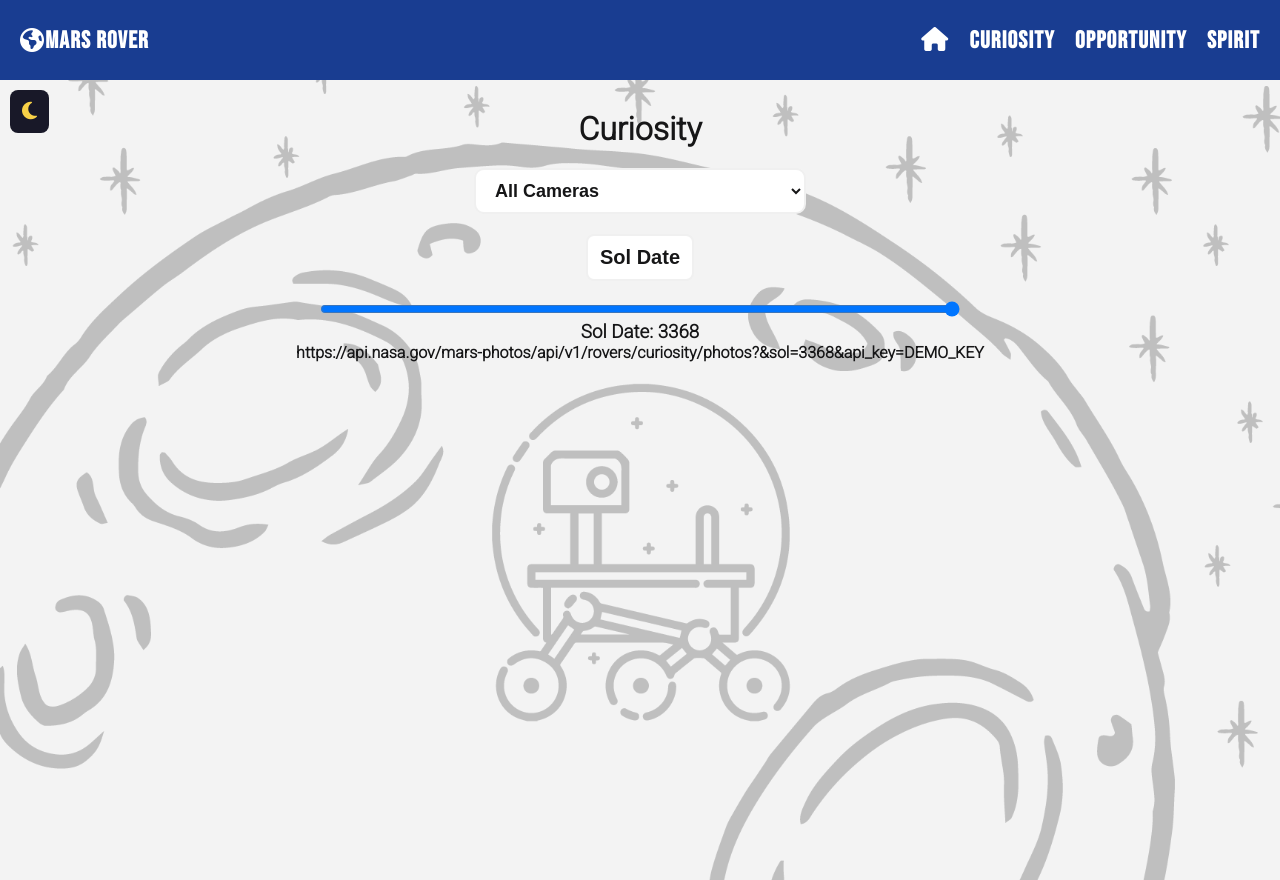
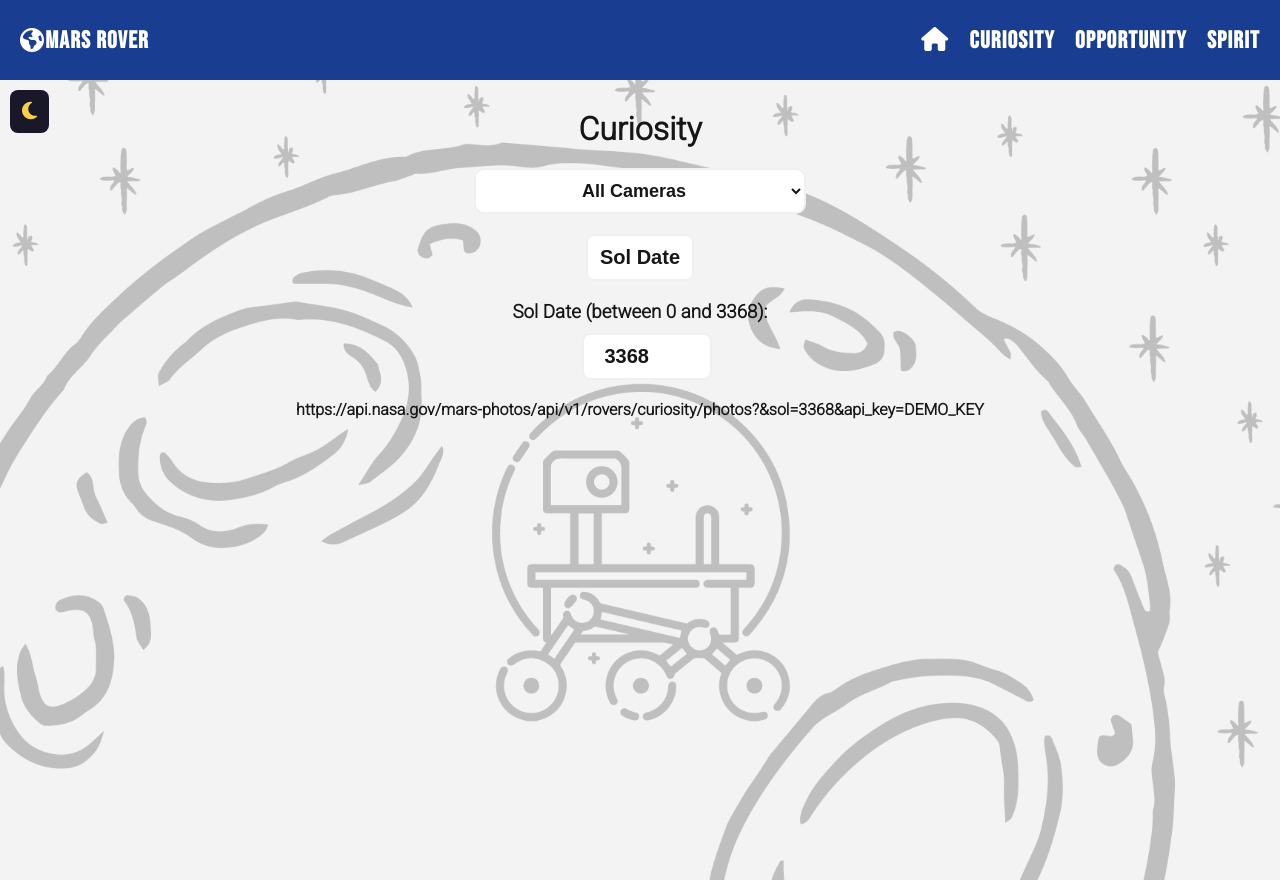
Before and after one commit to afcastaneda223/nasa_mars_rover_app, a React (Create React App) app: page /curiosity in a window 1280 px wide. Built offline with nearby package versions, Linux system fonts and the light colour scheme.

Commit message:
update range to number for api call

```diff
--- a/src/components/landings/Curiosity.js
+++ b/src/components/landings/Curiosity.js
@@ -1,6 +1,6 @@
 import React, { useState } from 'react';
 import {
-  SelectContainer, SelectCamera, Datebtn, SolInput, MinMax, EarthDate,
+  SelectContainer, SelectCamera, Datebtn, SolInput, EarthDate,
 } from '../../styles/selection.style';
 import { CuriosityArray } from '../elements/CamArrays';
 import 'react-datepicker/dist/react-datepicker.css';
@@ -24,7 +24,10 @@ const Curiosity = () => {
     setCamera(e.target.value);
   };
   const handleChangeSol = (e) => {
-    setSol(e.target.value);
+    e.preventDefault();
+    if (e.target.value < DifferenceInDays && e.target.value >= 0) {
+      setSol(e.target.value);
+    }
   };
   const handleChangeEarth = (e) => {
     setEarth(e);
@@ -45,14 +48,15 @@ const Curiosity = () => {
         {(currentDate === 'sol')
           ? (
             <div>
-              <SolInput type="range" min={0} max={DifferenceInDays} value={sol} onChange={handleChangeSol} />
-              <MinMax>
+              <label htmlFor="solinput">
                 <h3>
-                  Sol Date:
+                  Sol Date (between 0 and
                   {' '}
-                  {sol}
+                  {DifferenceInDays}
+                  ):
                 </h3>
-              </MinMax>
+              </label>
+              <SolInput type="number" min={0} max={DifferenceInDays} value={sol} onChange={handleChangeSol} id="solinput" />
             </div>
           )
           : (
--- a/src/styles/selection.style.js
+++ b/src/styles/selection.style.js
@@ -22,6 +22,7 @@ const SelectCamera = styled.select`
     font-size: large;
     font-weight: 700;
     margin: 20px 0 20px 0;
+    text-align: center;
     &:focus {
       outline: none;
     }
@@ -42,12 +43,22 @@ const Datebtn = styled.button`
 `;
 
 const SolInput = styled.input`
-    width: 50vw;
-`;
-
-const MinMax = styled.div`
-    text-align: center;
-    font-weight: bolder;
+    width: 130px;
+    border: none;
+    background-color: ${(props) => props.theme.form.backgroundColor};
+    border: 2px solid ${(props) => props.theme.form.borderColor};
+    border-radius: 10px;
+    color: ${(props) => props.theme.form.color};
+    border-radius: 8px;
+    cursor: pointer;
+    font-size: 20px;
+    font-weight: 700;
+    padding: 10px 20px 10px 20px;
+    margin: 10px 0 20px 15px;
+    &:focus {
+      outline: none;
+      border: none;
+    }
 `;
 
 const EarthDate = styled(DatePicker)`
@@ -58,6 +69,7 @@ const EarthDate = styled(DatePicker)`
     padding: 10px 15px 10px 15px;
     font-weight: 700;
     font-size: large;
+    text-align: center;
 `;
 
 export {
@@ -65,6 +77,5 @@ export {
   SelectCamera,
   Datebtn,
   SolInput,
-  MinMax,
   EarthDate,
 };
```
